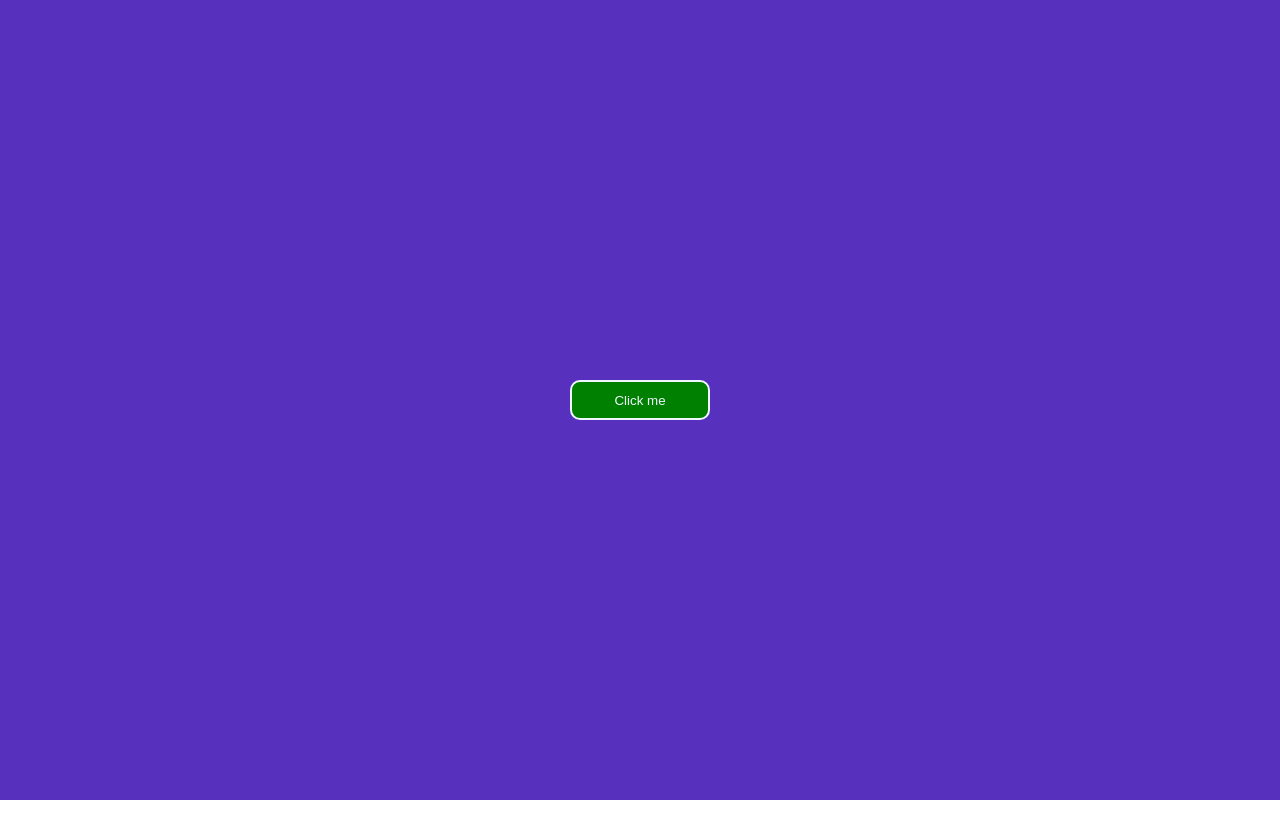
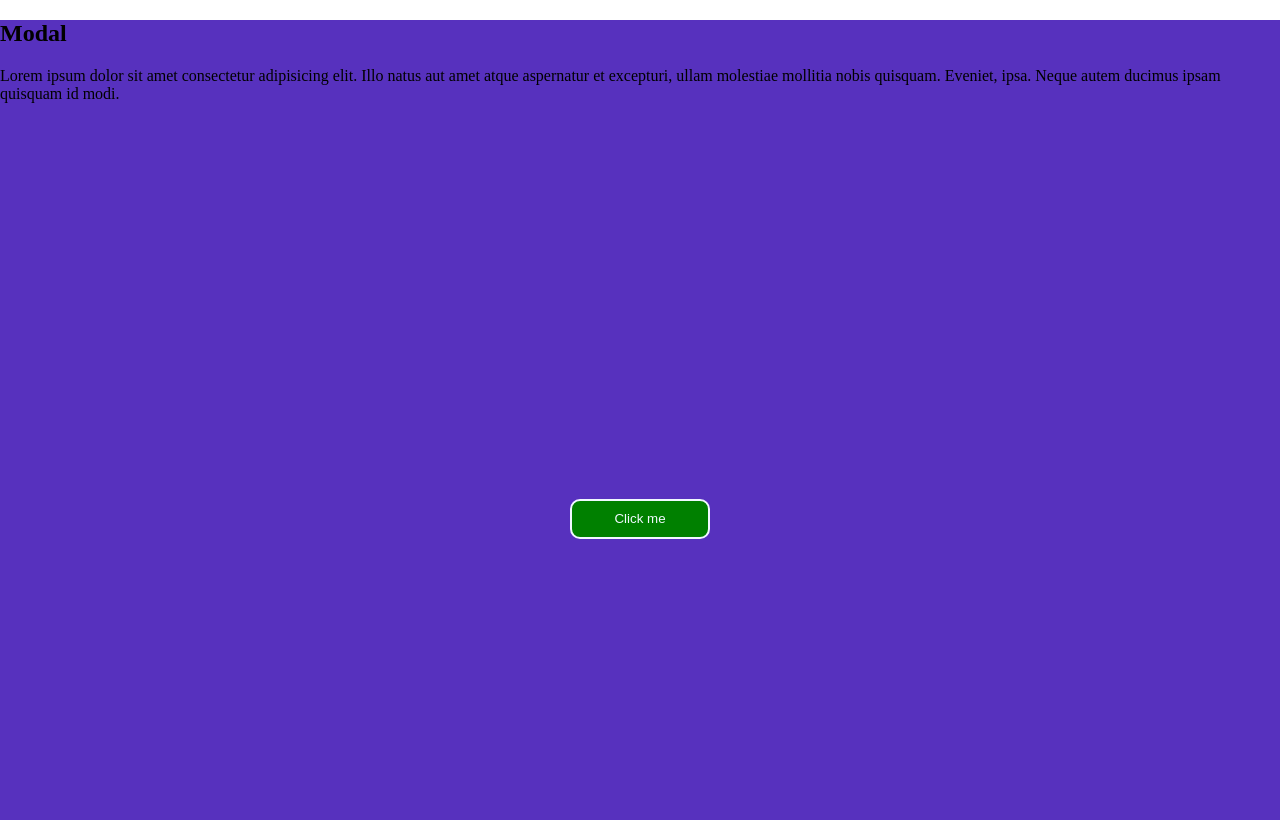
Before and after one commit to ArturGreziak/Mogal-JS, a plain HTML site: page index.html in a window 1280 px wide. Drawn offline with Linux system fonts and the light colour scheme.

Commit message:
added html

```diff
--- a/index.html
+++ b/index.html
@@ -11,7 +11,10 @@
 
 <body>
   <div class="wrapper">
-    <div class="modal"></div>
+    <div class="modal">
+      <h2>Modal</h2>
+      <p>Lorem ipsum dolor sit amet consectetur adipisicing elit. Illo natus aut amet atque aspernatur et excepturi, ullam molestiae mollitia nobis quisquam. Eveniet, ipsa. Neque autem ducimus ipsam quisquam id modi.</p>
+    </div>
     <button class="buton">Click me</button>
   </div>
   <script src="./script.js"></script>
```
